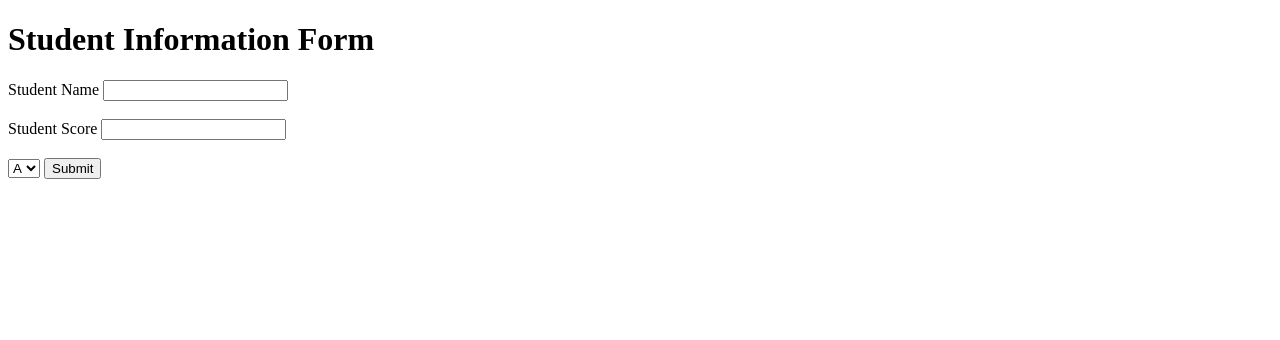
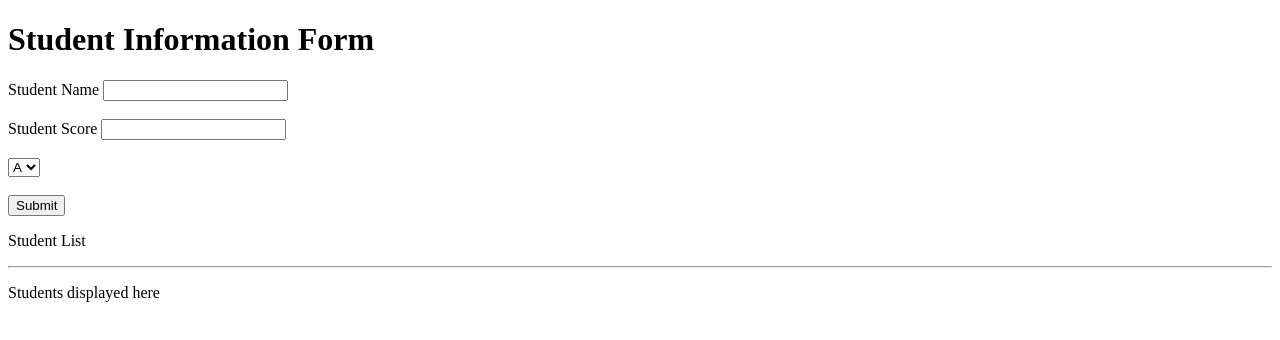
Before and after one commit to BrittQ/BrittWebsite, a plain HTML site: page index.html in a window 1280 px wide. Drawn offline with Linux system fonts and the light colour scheme.

Commit message:
Student Form 3.0

```diff
--- a/index.html
+++ b/index.html
@@ -23,11 +23,17 @@
                 <option>C</option>
                 <option>D</option>
                 <option>F</option>
-            </select>
+            </select><br><br>
 
 
             <button type="submit">Submit</button>
         </form>
     </div>
+    <div>
+        <p>Student List</p>
+        <hr>
+        <p>Students displayed here</p>
+
+    </div>
 </body>
 </html>
```
